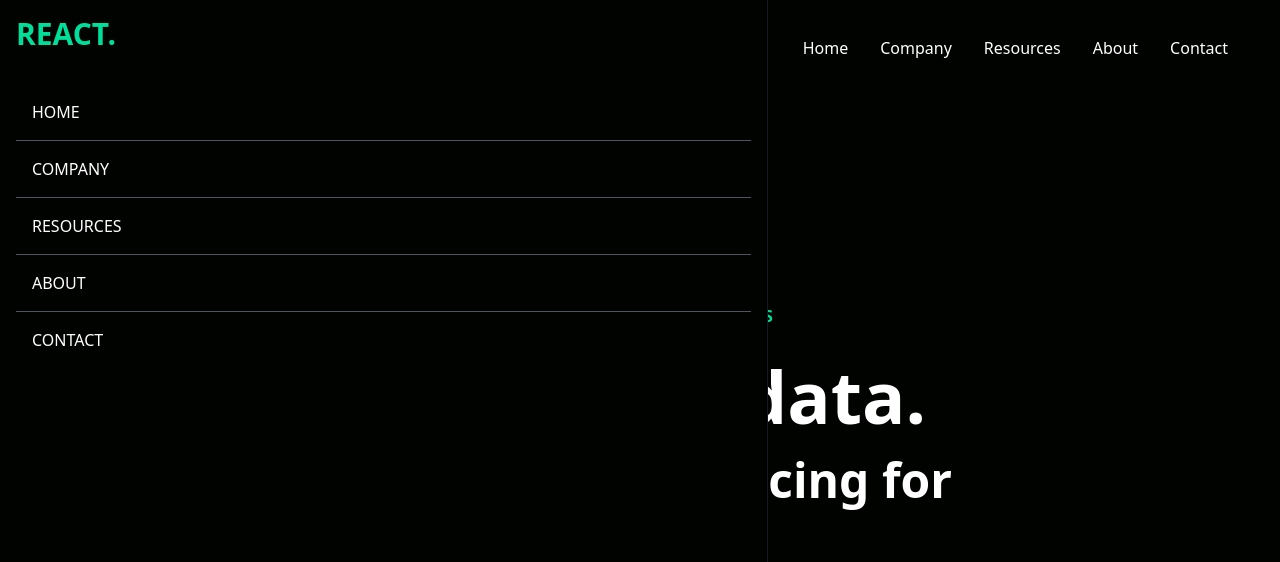
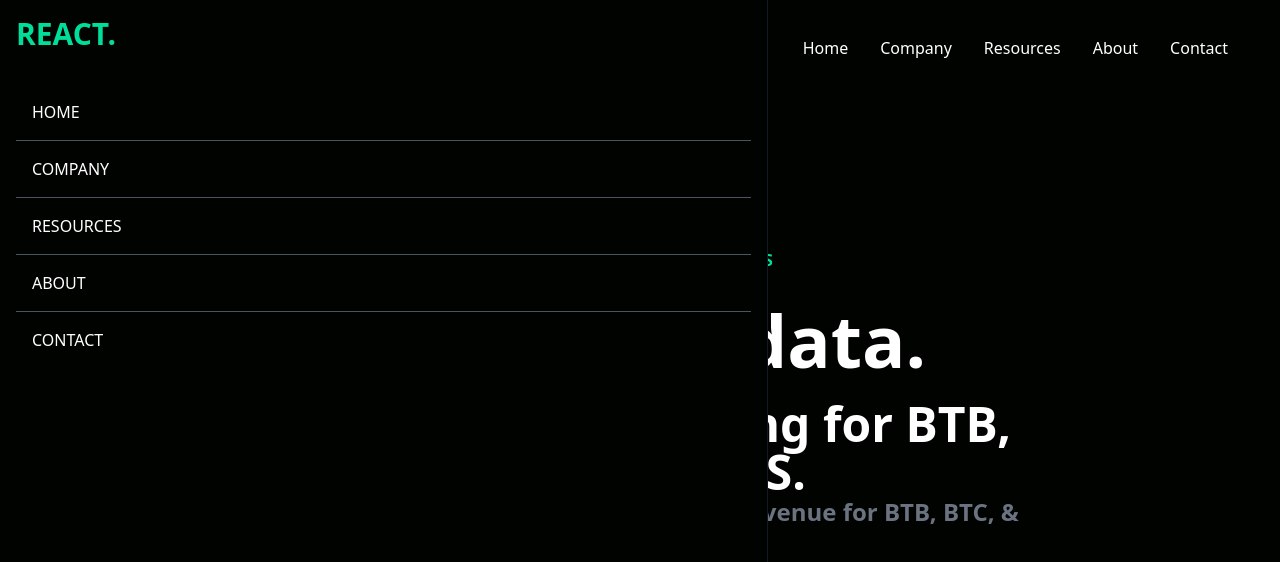
Before and after one commit to marpaul14/data-finance, a React (Vite) app: page / in a window 1280 px wide. Shown: the top 562 px of the page. Built offline with nearby package versions, Linux system fonts and the light colour scheme.

Commit message:
react-typed wont install ill proceed to other option

```diff
--- a/src/components/Hero.jsx
+++ b/src/components/Hero.jsx
@@ -8,11 +8,15 @@ function Hero() {
         <h1 className="md:text-7xl sm:text-6xl text-4xl font-bold md:py-6">
           Grow with data.
         </h1>
-        <div>
+        <div className="flex justify-center items-center">
           <p className="md:text-5xl sm:text-4xl text-xl font-bold">
-            Fast, flexible financing for
+            Fast, flexible financing for BTB, BTC and SASS.
           </p>
         </div>
+        <p className="md:text-2xl text-xl font-bold text-gray-500">
+          Monitor your data analytics to increase revenue for BTB, BTC, & SASS
+          platforms.
+        </p>
       </div>
     </div>
   );
```
